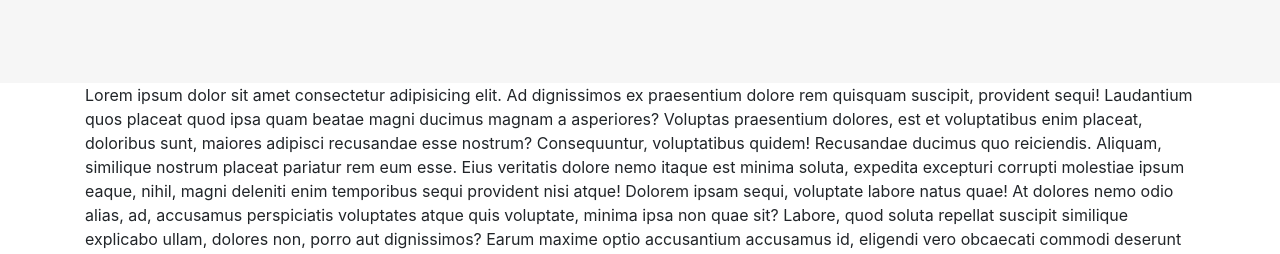
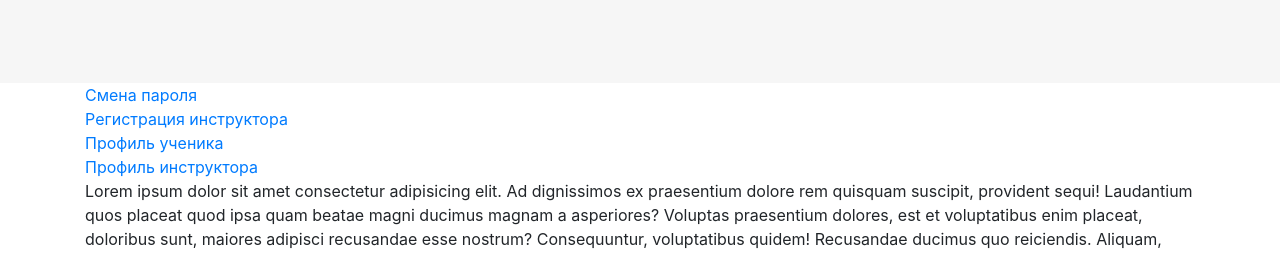
Before and after one commit to vyachin/instructor-design, a website: page src/html/index.html in a window 1280 px wide. Shown: the part 538-792 px from the top of the page. Drawn offline with nearby package versions, Linux system fonts and the light colour scheme; files that its build step writes are made by us from their sources.

Commit message:
Добавил список неочевидных ссылок

```diff
--- /dev/null
+++ b/src/template/non-use-link.html
@@ -0,0 +1,18 @@
+<div class="container">
+  <div class="row">
+    <div class="col-3">
+      <div>
+        <a href="change-pass.html">Смена пароля</a>
+      </div>
+      <div>
+        <a href="instructop-registration.html">Регистрация инструктора</a>
+      </div>
+      <div>
+        <a href="user-profile.html">Профиль ученика</a>
+      </div>
+      <div>
+        <a href="instructor-profile.html">Профиль инструктора</a>
+      </div>
+    </div>
+  </div>
+</div>
```
Also changed, not shown: src/html/index.html (+1 -0 lines).
